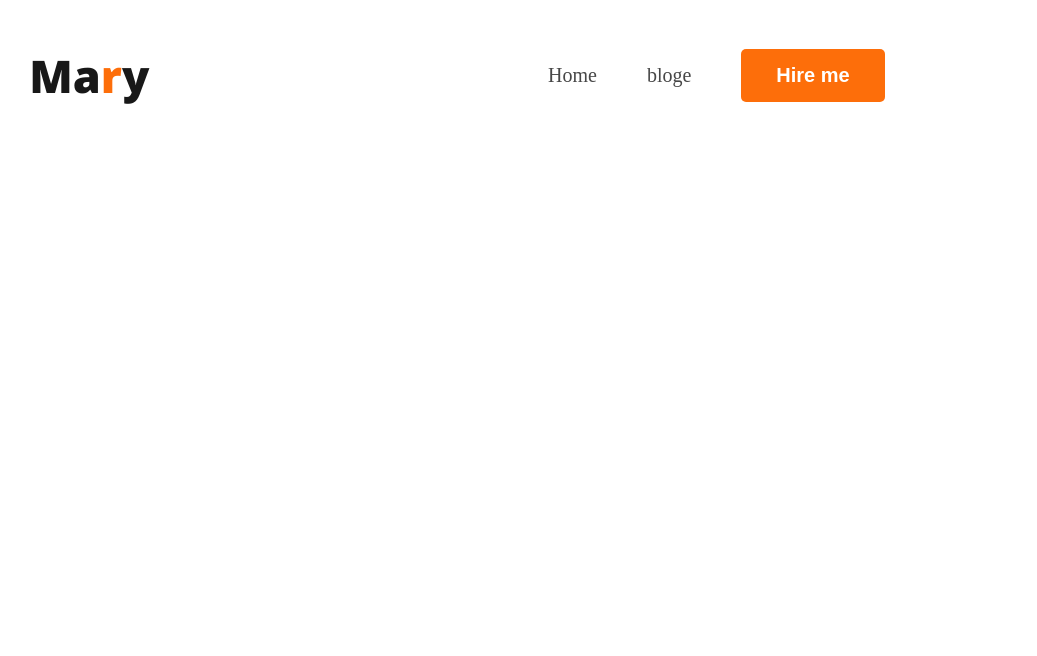
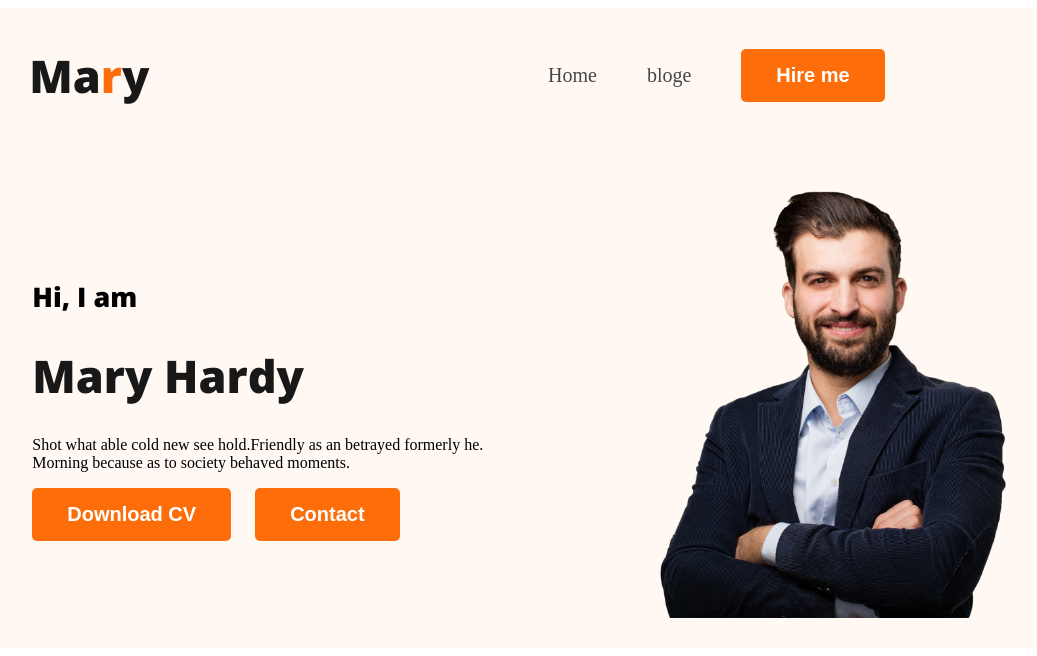
Before and after one commit to SHARIFUL70/webdevelopment-portfolio, a plain HTML site: page index.html in a window 1280 px wide. Shown: the whole page, without its empty margins (158-1195 px from the left). Drawn offline with nearby package versions, Linux system fonts and the light colour scheme.

Commit message:
banner section

```diff
--- a/index.html
+++ b/index.html
@@ -22,6 +22,16 @@
 
             </ul>
         </nav>
+        <div class="banner">
+            <div class="banner-content">
+                <h3>Hi, I  am</h3>
+                <h1>Mary Hardy</h1>
+                <p>Shot what able cold new see hold.Friendly as an betrayed formerly he.<br> Morning because as to society behaved moments.</p>
+                <button class="nav-btn">Download CV</button>
+                <button class="nav-btn">Contact</button>
+            </div>
+            <img src="images/hardy.png">
+        </div>
 
     </header>
     <main>
--- a/style.css
+++ b/style.css
@@ -1,11 +1,10 @@
-body {
-
-}
+body {}
 
 nav {
     display: flex;
     align-items: center;
     justify-content: space-around;
+
 
 }
 
@@ -45,8 +44,47 @@ nav li a {
     background: #FD6E0A;
     font-size: 20px;
     font-weight: 700;
-   border: 0px;
-   padding: 15px 35px;
-   color: white;
+    border: 0px;
+    padding: 15px 35px;
+    color: white;
 
 }
+
+header {
+    background: #FFF8F3;
+}
+
+.banner {
+    display: flex;
+    justify-content: space-around;
+    align-items: center;
+    padding: 30px;
+
+}
+.banner h1{
+    font-family: Open Sans;
+    font-weight: 700;
+    font-size: 45px;
+    color: #181818;
+}
+.banner h3{
+    font-family: Open Sans;
+font-size: 27px;
+
+
+}
+
+.banner-content {
+    margin-left: 80px;
+}
+
+.banner>img {
+    width: 384px;
+    /* height: 476px; */
+    /* background-image: url(images/header_bg.png); */
+
+
+}
+.banner-content .nav-btn{
+    margin-right: 20px;
+}
```
